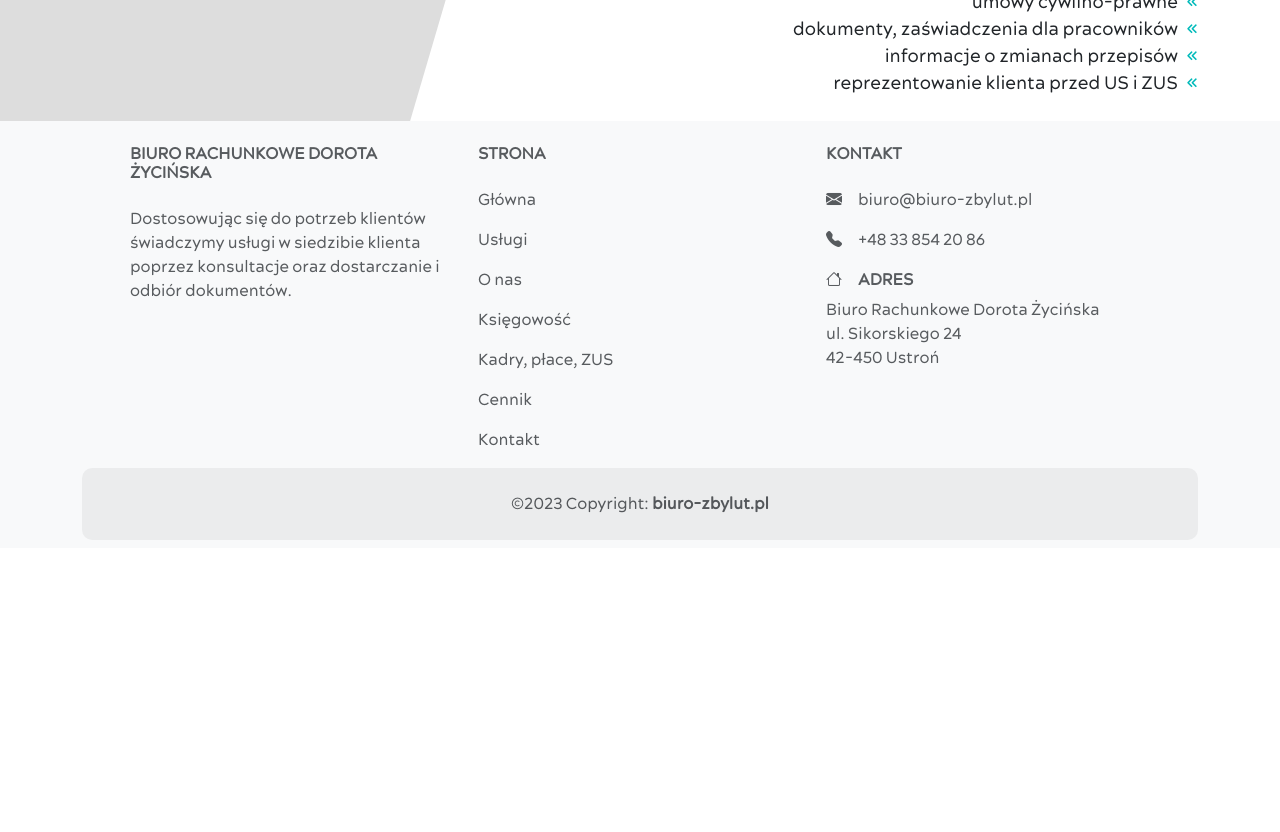
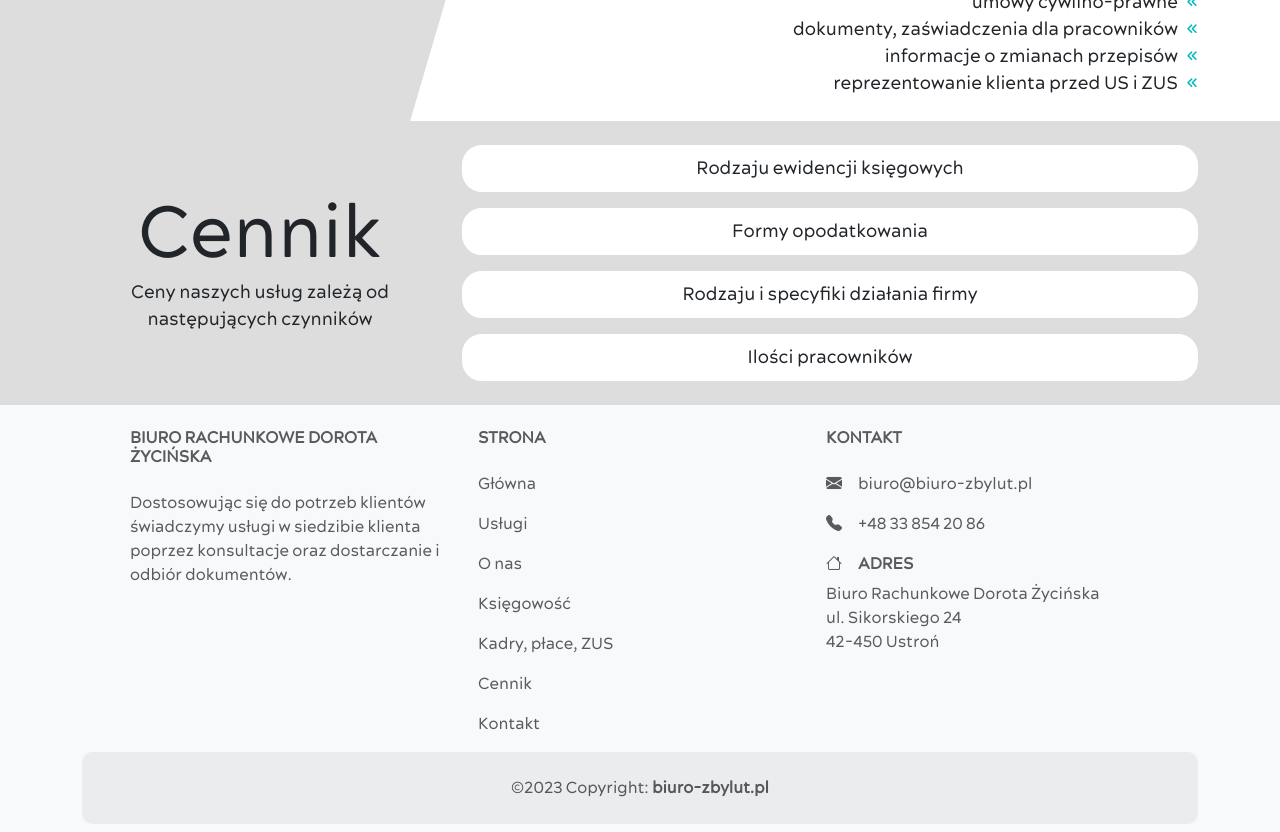
Before and after one commit to luiqiana/biuro-zbylut, a React (Create React App) app in the folder client/: page / in a window 1280 px wide. Shown: the part 2860-3692 px from the top of the page. Before the commit the page ends 3408 px from the top, so only its background shows below. Built offline with nearby package versions, Linux system fonts and the light colour scheme.

Commit message:
Added pricing section

```diff
--- a/client/src/components/Index.js
+++ b/client/src/components/Index.js
@@ -5,6 +5,7 @@ import Services from "./index/Services";
 import About from "./index/About";
 import Accountancy from "./index/Accountancy";
 import Other from "./index/Other";
+import Pricing from "./index/Pricing";
 
 class Index extends Component {
 	render() {
@@ -15,6 +16,7 @@ class Index extends Component {
 				<About />
 				<Accountancy />
 				<Other />
+				<Pricing />
 			</>
 		);
 	}
--- /dev/null
+++ b/client/src/components/index/Pricing.js
@@ -0,0 +1,44 @@
+import React, {Component} from 'react';
+
+import Container from "react-bootstrap/Container";
+import Row from "react-bootstrap/Row";
+import Col from "react-bootstrap/Col";
+
+class Pricing extends Component {
+	render() {
+		return(
+			<section id="pricing" className="py-4">
+				<Container>
+					<Row>
+						<Col md={4}>
+							<div className="header-container mb-3 mb-md-0">
+								<div className="text-container">
+									<h1>Cennik</h1>
+									<p>Ceny naszych usług zależą od następujących czynników</p>
+								</div>
+							</div>
+						</Col>
+						<Col md={8}>
+							<div className="list-container">
+								<div className="list-element p-2">
+									<p>Rodzaju ewidencji księgowych</p>
+								</div>
+								<div className="list-element p-2 mt-3">
+									<p>Formy opodatkowania</p>
+								</div>
+								<div className="list-element p-2 mt-3">
+									<p>Rodzaju i specyfiki działania firmy</p>
+								</div>
+								<div className="list-element p-2 mt-3">
+									<p>Ilości pracowników</p>
+								</div>
+							</div>
+						</Col>
+					</Row>
+				</Container>
+			</section>
+		);
+	}
+}
+
+export default Pricing;
--- a/client/src/styles/scss/style.scss
+++ b/client/src/styles/scss/style.scss
@@ -571,8 +571,7 @@ section#other {
 			top: -2px;
 			left: 0;
 			bottom: -2px;
-			width: 40%;
-			background-color: #dddddd;
+			width: 40%;			background-color: #dddddd;
 			clip-path: polygon(0 0, 100% 0, 80% 100%, 0 100%);
 			z-index: -1
 		}
@@ -665,3 +664,70 @@ section#other {
 		}
 	}
 }
+
+section#pricing {
+	width: 100%;
+	position: relative;
+	background-color: #dddddd;
+	scroll-margin-top: 70px;
+
+	div.container {
+		div.row {
+			div.col-md-4 {
+				display: flex;
+				justify-content: center;
+				align-items: center;
+
+				div.header-container {
+					text-align: center;
+					h1 {
+						font-size: 72px;
+						margin-bottom: 0;
+					}
+
+					p {
+						font-size: 18px;
+						margin-bottom: 0;
+					}
+				}
+			}
+
+			div.col-md-8 {
+				div.list-container {
+					width: 100%;
+
+					div.list-element {
+						width: 100%;
+						background-color: #ffffff;
+						border-radius: 20px;
+						text-align: center;
+						border: 2px solid #ffffff;
+						transition: 0.5s;
+
+						&:hover {
+							border: 2px solid #00baba;
+							transform: translateY(-10px);
+						}
+
+						p {
+
+							margin-bottom: 0;
+
+							@media(min-width: 351px) {
+								font-size: 18px;
+							}
+
+							@media(min-width: 311px) and (max-width: 350px) {
+								font-size: 16px;
+							}
+
+							@media(max-width: 310px) {
+								font-size: 14px;
+							}
+						}
+					}
+				}
+			}
+		}
+	}
+}
```
Also changed, not shown: client/src/styles/css/style.css, 1 other file (tests, documents, lock files or other folders).
